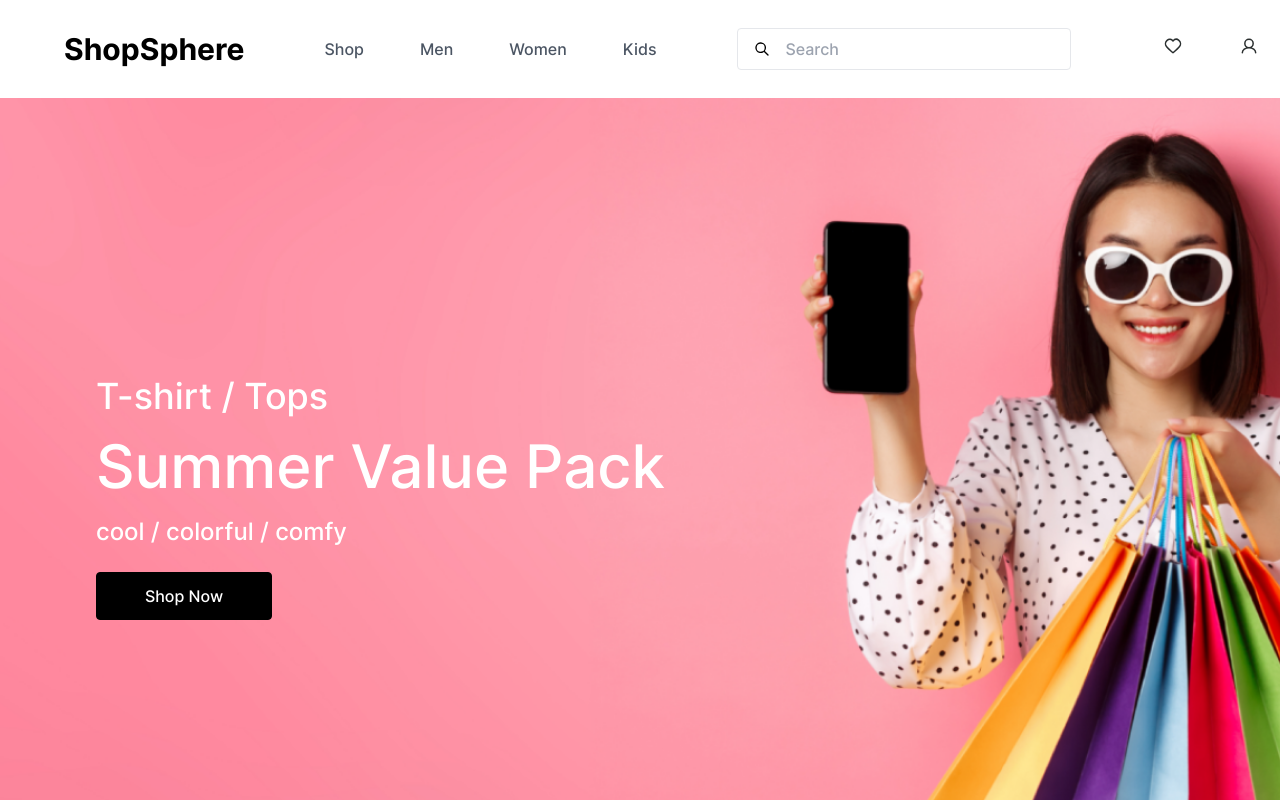
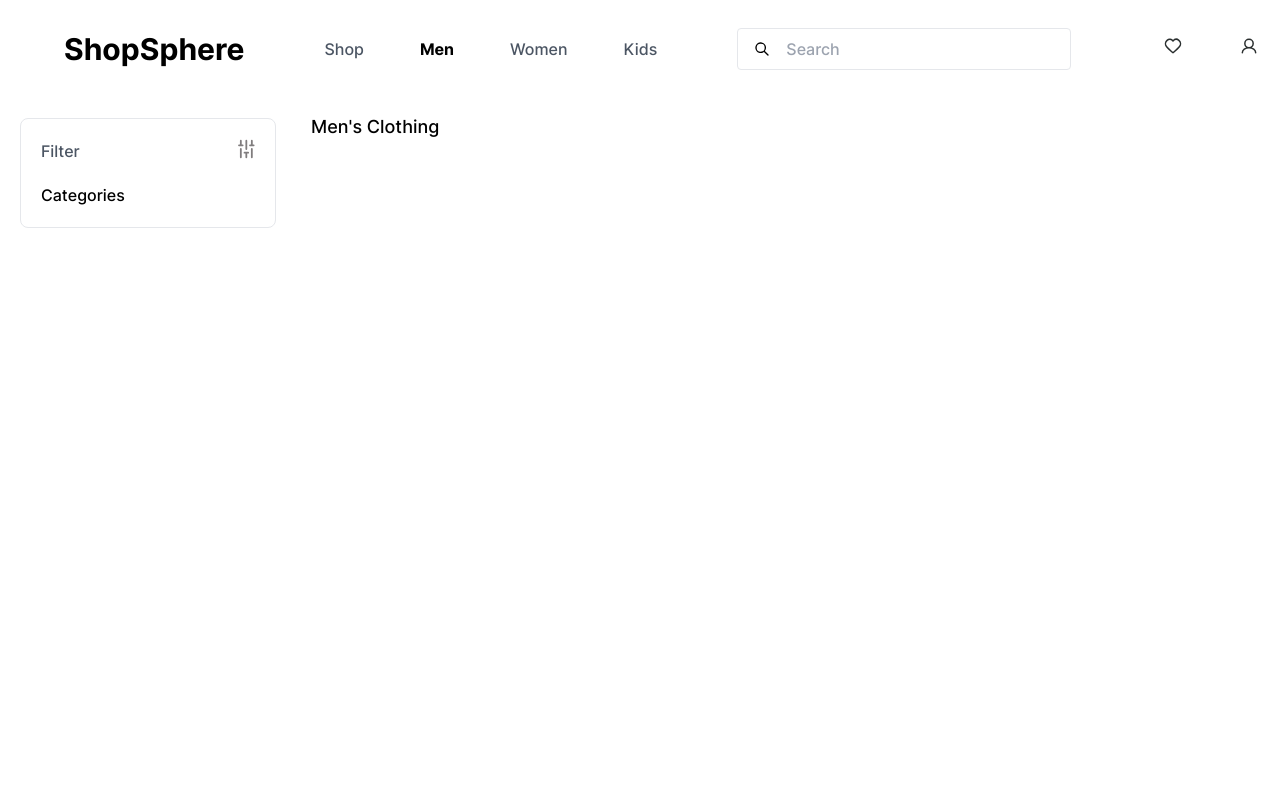
Before and after one commit to ajitkumar20/ShopSphere, a React (Vite) app in the folder shopsphere-frontend/: page /men in a window 1280 px wide. Shown: the top 800 px of the page. Built offline with nearby package versions, Linux system fonts and the light colour scheme.

Commit message:
Added routing

```diff
--- a/shopsphere-frontend/package.json
+++ b/shopsphere-frontend/package.json
@@ -12,7 +12,8 @@
   "dependencies": {
     "react": "^18.3.1",
     "react-dom": "^18.3.1",
-    "react-multi-carousel": "^2.8.6"
+    "react-multi-carousel": "^2.8.6",
+    "react-router-dom": "^7.9.1"
   },
   "devDependencies": {
     "@eslint/js": "^9.17.0",
--- a/shopsphere-frontend/src/App.jsx
+++ b/shopsphere-frontend/src/App.jsx
@@ -1,7 +1,6 @@
 import "./App.css";
 import Footer from "./components/Footer/Footer";
 import HeroSection from "./components/HeroSection/HeroSection";
-import Navigation from "./components/Navigation/Navigation";
 import Category from "./components/Sections/Categories/Category";
 import NewArrival from "./components/Sections/NewArrival";
 import content from './data/content.json';
@@ -9,7 +8,6 @@ import content from './data/content.json';
 function App() {
   return (
     <>
-      <Navigation />
       <HeroSection />
       <NewArrival />
       {content?.pages?.shop?.sections && content?.pages?.shop?.sections?.map((item, index) => <Category key={item?.title+index} {...item} />)}
--- /dev/null
+++ b/shopsphere-frontend/src/components/Filters/Categories.jsx
@@ -0,0 +1,9 @@
+import React from 'react';
+
+const Categories = () => {
+  return (
+    <div>Categories</div>
+  );
+};
+
+export default Categories;
--- a/shopsphere-frontend/src/components/Navigation/Navigation.css
+++ b/shopsphere-frontend/src/components/Navigation/Navigation.css
@@ -0,0 +1,4 @@
+.active-link {
+    color: black;
+    font-weight: bold;
+}
--- a/shopsphere-frontend/src/components/Navigation/Navigation.jsx
+++ b/shopsphere-frontend/src/components/Navigation/Navigation.jsx
@@ -2,31 +2,33 @@ import React from "react";
 import { Wishlist } from "../common/Wishlist";
 import { AccountIcon } from "../common/AccountIcon";
 import { CartIcon } from "../common/CartIcon";
+import { Link, NavLink } from "react-router-dom";
+import './Navigation.css';
 
 const Navigation = () => {
   return (
     <nav className="flex items-center py-6 px-16 justify-between gap-20 custom-nav">
       <div className="flex items-center gap-6">
         {/* Logo */}
-        <a className="text-3xl text-black font-bold gap-8" href="/">
+        <Link className="text-3xl text-black font-bold gap-8" to="/">
           ShopSphere
-        </a>
+        </Link>
       </div>
 
       <div className="flex flex-wrap items-center gap-10 flex-1">
         {/* Nav items */}
         <ul className="flex gap-14 text-gray-600 hover:text-black">
           <li className="">
-            <a href="/">Shop</a>
+            <NavLink to="/" className={({isActive})=> isActive ? 'active-link':''}>Shop</NavLink>
           </li>
           <li className="">
-            <a href="/men">Men</a>
+            <NavLink to="/men" className={({isActive})=> isActive ? 'active-link':''}>Men</NavLink>
           </li>
           <li className="">
-            <a href="/women">Women</a>
+            <NavLink to="/women" className={({isActive})=> isActive ? 'active-link':''}>Women</NavLink>
           </li>
           <li className="">
-            <a href="/kids">Kids</a>
+            <NavLink to="/kids" className={({isActive})=> isActive ? 'active-link':''}>Kids</NavLink>
           </li>
         </ul>
       </div>
@@ -56,7 +58,7 @@ const Navigation = () => {
         <ul className="flex items-center gap-8">
           <li><button><Wishlist /></button></li>
           <li><button><AccountIcon /></button></li>
-          <li><a href="/cart-items"><CartIcon /></a></li>
+          <li><Link to="/cart-items"><CartIcon /></Link></li>
         </ul>
       </div>
     </nav>
--- /dev/null
+++ b/shopsphere-frontend/src/components/common/FilterIcon.jsx
@@ -0,0 +1,20 @@
+import React from "react";
+
+export const FilterIcon = () => {
+  return (
+    <svg
+      width="17"
+      height="20"
+      viewBox="0 0 17 20"
+      fill="none"
+      xmlns="http://www.w3.org/2000/svg"
+    >
+      <path
+        d="M2.83333 6.33333L2.83333 1.75M2.83333 18.25L2.83333 10M13.8333 18.25L13.8333 10M8.33333 18.25V13.6667M8.33333 10V1.75M13.8333 6.33333L13.8333 1.75M1 6.33333H4.66667M6.5 13.6667H10.1667M12 6.33333L15.6667 6.33333"
+        stroke="#807D7E"
+        strokeWidth="1.8"
+        strokeLinecap="round"
+      />
+    </svg>
+  );
+};
--- a/shopsphere-frontend/src/main.jsx
+++ b/shopsphere-frontend/src/main.jsx
@@ -1,11 +1,15 @@
-import { StrictMode } from 'react'
-import { createRoot } from 'react-dom/client'
-import './index.css'
-import App from './App.jsx'
-import 'react-multi-carousel/lib/styles.css';
+import { StrictMode } from "react";
+import { createRoot } from "react-dom/client";
+import "./index.css";
+import App from "./App.jsx";
+import "react-multi-carousel/lib/styles.css";
+import { RouterProvider } from "react-router-dom";
+import { router } from "./routes.jsx";
 
-createRoot(document.getElementById('root')).render(
+createRoot(document.getElementById("root")).render(
   <StrictMode>
-    <App />
-  </StrictMode>,
-)
+    <RouterProvider router={router} >
+      {/* <App /> */}
+    </RouterProvider>
+  </StrictMode>
+);
--- a/shopsphere-frontend/src/pages/ProductListPage/ProductListPage.jsx
+++ b/shopsphere-frontend/src/pages/ProductListPage/ProductListPage.jsx
@@ -1,9 +1,35 @@
-import React from 'react'
+import React, { useMemo } from "react";
+import { FilterIcon } from "../../components/common/FilterIcon";
+import content from "../../data/content.json";
 
-const ProductListPage = () => {
+const categories = content?.categories;
+
+const ProductListPage = ({ categoryType }) => {
+  const categoryContent = useMemo(() => {
+    return categories?.find((category) => category.code === categoryType);
+  }, [categoryType]);
+
   return (
-    <div>ProductListPage</div>
-  )
-}
+    <div>
+      <div className="flex">
+        <div className="w-[20%] m-[20px] p-[20px] border rounded-lg">
+          {/* Filters */}
+          <div className="flex justify-between">
+            <p className="text-[16px] text-gray-600">Filter</p>
+            <FilterIcon />
+          </div>
+          <div>
+            <p className="text-[16px] text-black mt-5">Categories</p>
+          </div>
+        </div>
 
-export default ProductListPage
+        <div className="p-[15px]">
+          {/* Products */}
+          <p className="text-black text-lg">{categoryContent?.description}</p>
+        </div>
+      </div>
+    </div>
+  );
+};
+
+export default ProductListPage;
--- /dev/null
+++ b/shopsphere-frontend/src/pages/ShopApplicationWrapper.jsx
@@ -0,0 +1,14 @@
+import React from "react";
+import Navigation from "../components/Navigation/Navigation";
+import { Outlet } from "react-router-dom";
+
+const ShopApplicationWrapper = () => {
+  return (
+    <div>
+      <Navigation />
+      <Outlet />
+    </div>
+  );
+};
+
+export default ShopApplicationWrapper;
--- /dev/null
+++ b/shopsphere-frontend/src/routes.jsx
@@ -0,0 +1,25 @@
+import { createBrowserRouter } from "react-router-dom";
+import App from "./App.jsx";
+import ProductListPage from "./pages/ProductListPage/ProductListPage.jsx";
+import ShopApplicationWrapper from "./pages/ShopApplicationWrapper.jsx";
+
+export const router = createBrowserRouter([
+  {
+    path: "/",
+    element: <ShopApplicationWrapper />,
+    children: [
+      {
+        path: "/",
+        element: <App />,
+      },
+      {
+        path: "/women",
+        element: <ProductListPage categoryType={"WOMEN"}/>,
+      },
+      {
+        path: "/men",
+        element: <ProductListPage categoryType={"MEN"}/>,
+      },
+    ],
+  },
+]);
```
Also changed, not shown: 1 other file (tests, documents, lock files or other folders).
